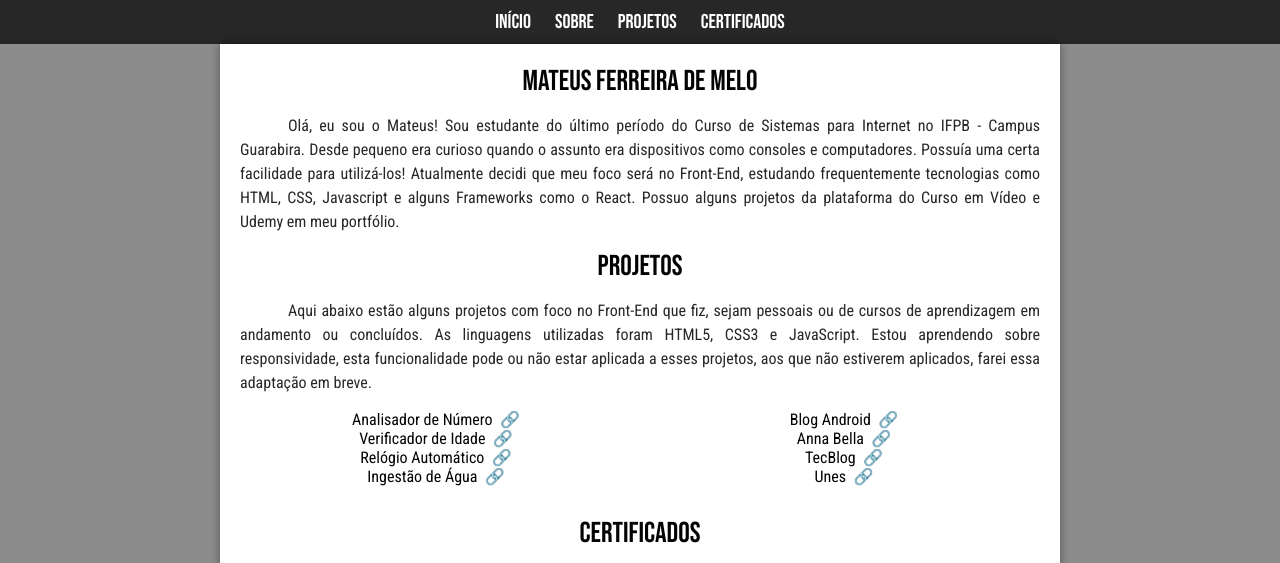
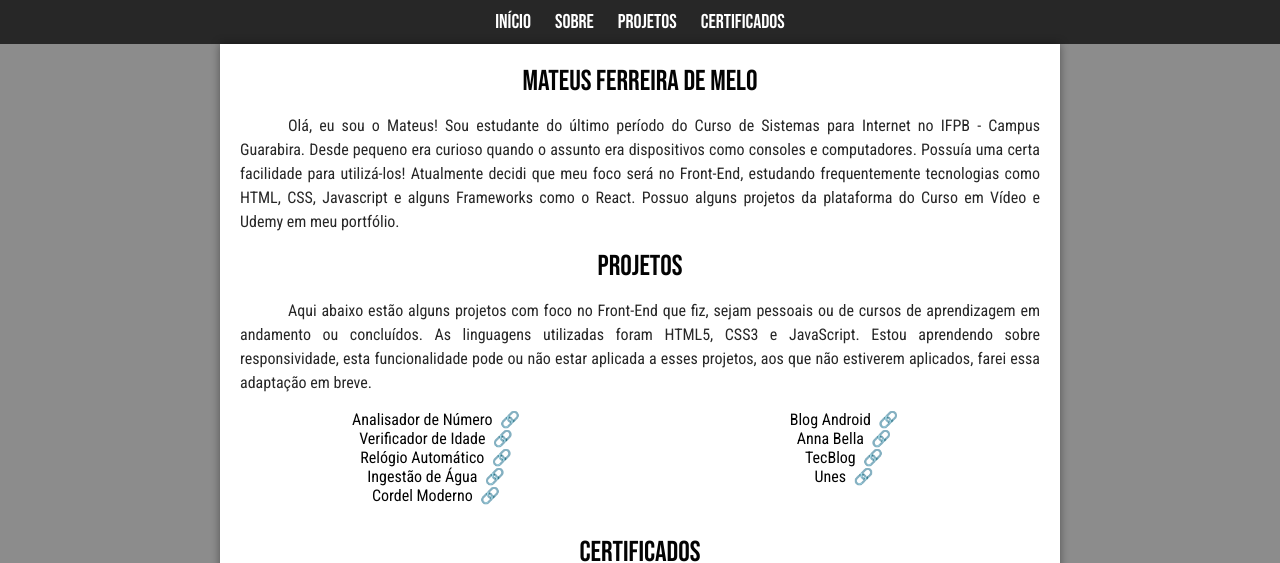
Before and after one commit to Mateusfmelo/Perfil, a plain HTML site: page index.html in a window 1280 px wide. Shown: the top 563 px of the page. Drawn offline with Linux system fonts and the light colour scheme.

Commit message:
Adicionando Projeto

```diff
--- a/index.html
+++ b/index.html
@@ -32,6 +32,7 @@
                 <li><a href="https://mateusfmelo.github.io/verificador_idade/" target="_blank" class="externo">Verificador de Idade</a></li>
                 <li><a href="https://mateusfmelo.github.io/relogio_automatico/" target="_blank" class="externo">Relógio Automático</a></li>
                 <li><a href="https://mateusfmelo.github.io/ingestao_agua/" target="_blank" class="externo">Ingestão de Água</a></li>
+                <li><a href="https://mateusfmelo.github.io/Projeto_Cordel_Moderno/" target="_blank" class="externo">Cordel Moderno</a></li>
                 <li><a href="https://mateusfmelo.github.io/Projeto_Blog_Android/" target="_blank" class="externo">Blog Android</a></li>
                 <li><a href="https://mateusfmelo.github.io/Projeto-Anna-Bella/" target="_blank" class="externo">Anna Bella</a></li>
                 <li><a href="https://mateusfmelo.github.io/Projeto-TecBlog/" target="_blank" class="externo">TecBlog</a></li>
```
